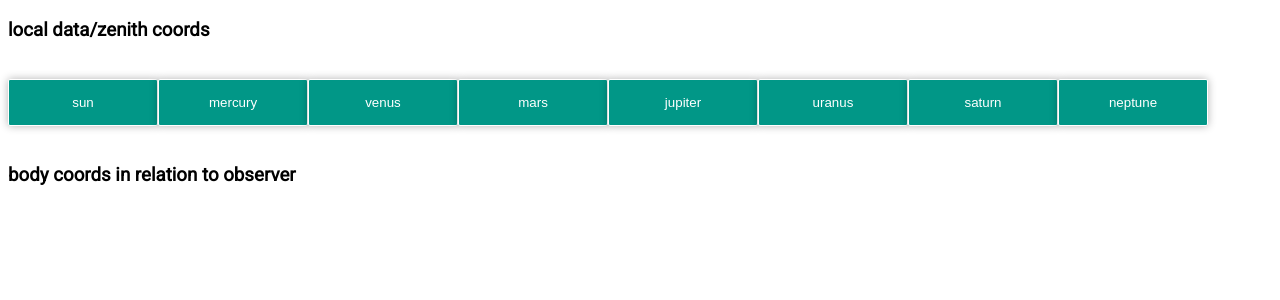
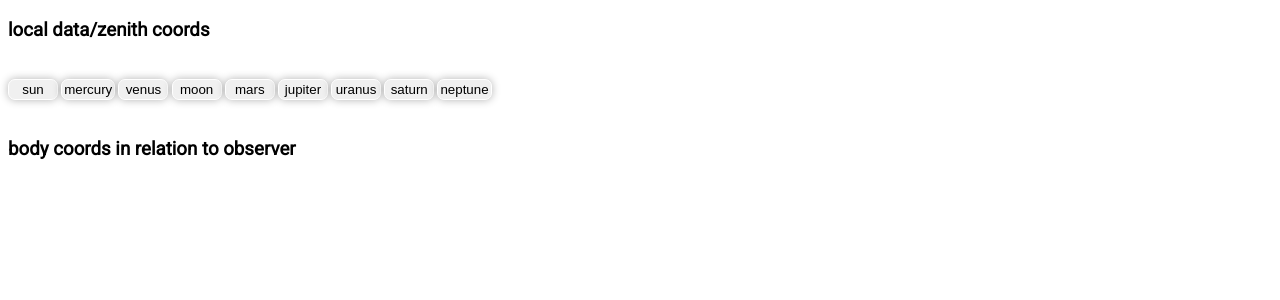
Before and after one commit to aaroshdas/astronomy-app, a React (Create React App) app: page / in a window 1280 px wide. Shown: the top 300 px of the page. Built offline with nearby package versions, Linux system fonts and the light colour scheme; no server answers.

Commit message:
body and ripples

```diff
--- a/src/App.css
+++ b/src/App.css
@@ -13,13 +13,14 @@ main{
   position: relative;
   overflow: hidden;
   transition: background 400ms;
-  background-color: rgb(1, 151, 135);
-  border-radius: 2px;
+  background-color: rgb(240, 240, 240);
+  border-radius: 7px;
   border: 1px solid white;
-  color: #FFFFFF;
+  color: black;
   text-align: center;
-  padding: 15px;
-  width: 150px;
+  padding: 2px;
+  margin-right: 0.25%;
+  min-width: 50px;
   box-shadow: 0 0 0.5rem rgba(0, 0, 0, 0.3);
 }
 
--- a/src/App.js
+++ b/src/App.js
@@ -85,6 +85,7 @@ function App() {
       <button className = "rippleButton" onClick={()=>{updateData(Astronomy.Body.Sun, "Body: Sun");}}>sun</button>
       <button className = "rippleButton" onClick={()=>{updateData(Astronomy.Body.Mercury, "Body: Mercury");}}>mercury</button>
       <button className = "rippleButton" onClick={()=>{updateData(Astronomy.Body.Venus, "Body: Venus");}}>venus</button>
+      <button className = "rippleButton" onClick={()=>{updateData(Astronomy.Body.Moon, "Body: Moon");}}>moon</button>
       <button className = "rippleButton" onClick={()=>{updateData(Astronomy.Body.Mars, "Body: Mars");}}>mars</button>
       <button className = "rippleButton" onClick={()=>{updateData(Astronomy.Body.Jupiter, "Body: Jupiter");}}>jupiter</button>
       <button className = "rippleButton" onClick={()=>{updateData(Astronomy.Body.Uranus, "Body: Uranus");}}>uranus</button>
```
